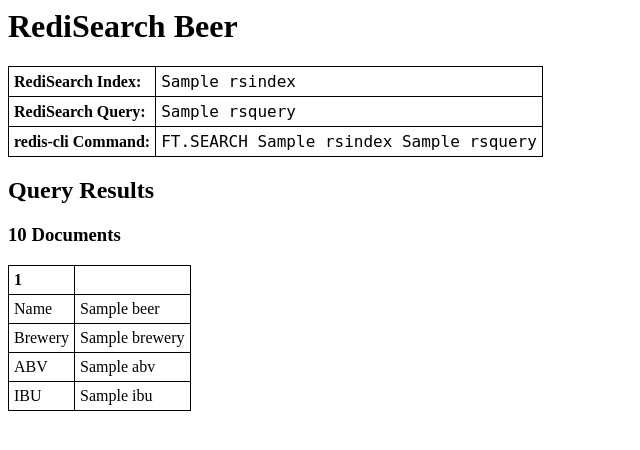
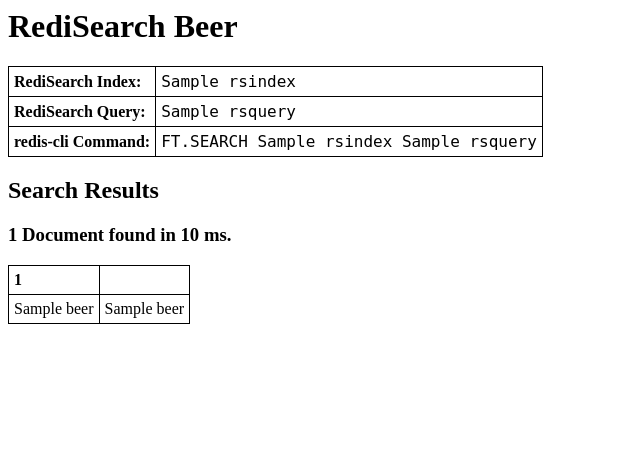
Before and after one commit to RediSearch/redisearch-beer, a Flask app: template app/templates/index.html in a window 1280 px wide. Shown: the top 450 px of the page, without its empty margins (0-640 px from the left). Run offline with Flask 2, Linux system fonts and the light colour scheme; the template is opened without the code that fills it: most values are stand-ins (such as "Sample title", 1, 10 or a date in 2020); data that the repository does not hold is empty.

Commit message:
simplify query result access with docs_to_dict

```diff
--- a/app/routes.py
+++ b/app/routes.py
@@ -1,6 +1,17 @@
 from app import app
 from flask import render_template, Flask, g
 from redisearch import Client, Query
+
+def docs_to_dict(docs):
+    reslist = []
+    for doc in docs:
+        ddict = {}
+        for field in dir(doc):
+            if field.startswith('__'):
+                continue
+            ddict.update({ field : getattr(doc, field) })
+        reslist.append(ddict)
+    return reslist
 
 @app.before_request
 def before_request():
@@ -14,14 +25,17 @@ def before_request():
 @app.route('/')
 @app.route('/index')
 def index():
-    query = '\"lager\" +@abv:[2 7]'
+    query = '+@abv:[2 7] +@ibu:[1 +inf]'
     q = Query(query)
     result = g.rsbeer.search(q)
+    res = docs_to_dict(result.docs)
 
     return render_template(
         'index.html',
         title='Home',
+        count=result.total,
+        duration=result.duration,
         rsindex=g.rsbeer.info()['index_name'],
         rsquery=q.query_string(),
-        result=result
+        result=res
     )
--- a/app/templates/index.html
+++ b/app/templates/index.html
@@ -46,38 +46,24 @@
         </table>
         {% endif %}
 
-        <h2>Query Results</h2>
-        <h3>{{ result.total }} Document{% if result.total != 1 %}s{% endif %}</h3>
+        <h2>Search Results</h2>
+        <h3>{{ count }} Document{% if count != 1 %}s{% endif %} found in {{ duration }} ms.</h3>
         <table>
 
-            {% for beer in result.docs %}
+            {% for beer in result %}
 
             <tr>
-                <th>{{ beer.id }}</th>
+                <th>{{ beer['id'] }}</th>
 
             </tr>
+                {% for k, v in beer.items() %}
+                    {% if k != 'id' and k != 'payload' %}
             <tr>
-                <td>Name</td>
-                <td>{{ beer.name }}</td>
+                <td>{{ k }}</td>
+                <td>{{ v }}</td>
             </tr>
-            <tr>
-                <td>Brewery</td>
-                <td>{{ beer.brewery }}</td>
-            </tr>
-
-            {% if beer.abv != '0' %}
-            <tr>
-                <td>ABV</td>
-                <td>{{ beer.abv }}</td>
-            </tr>
-            {% endif %}
-            {% if beer.ibu != '0' %}
-            <tr>
-                <td>IBU</td>
-                <td>{{ beer.ibu }}</td>
-            </tr>
-            {% endif %}
-
+                    {% endif %}
+                {% endfor %}
             {% endfor %}
         </table>
     </body>
```
